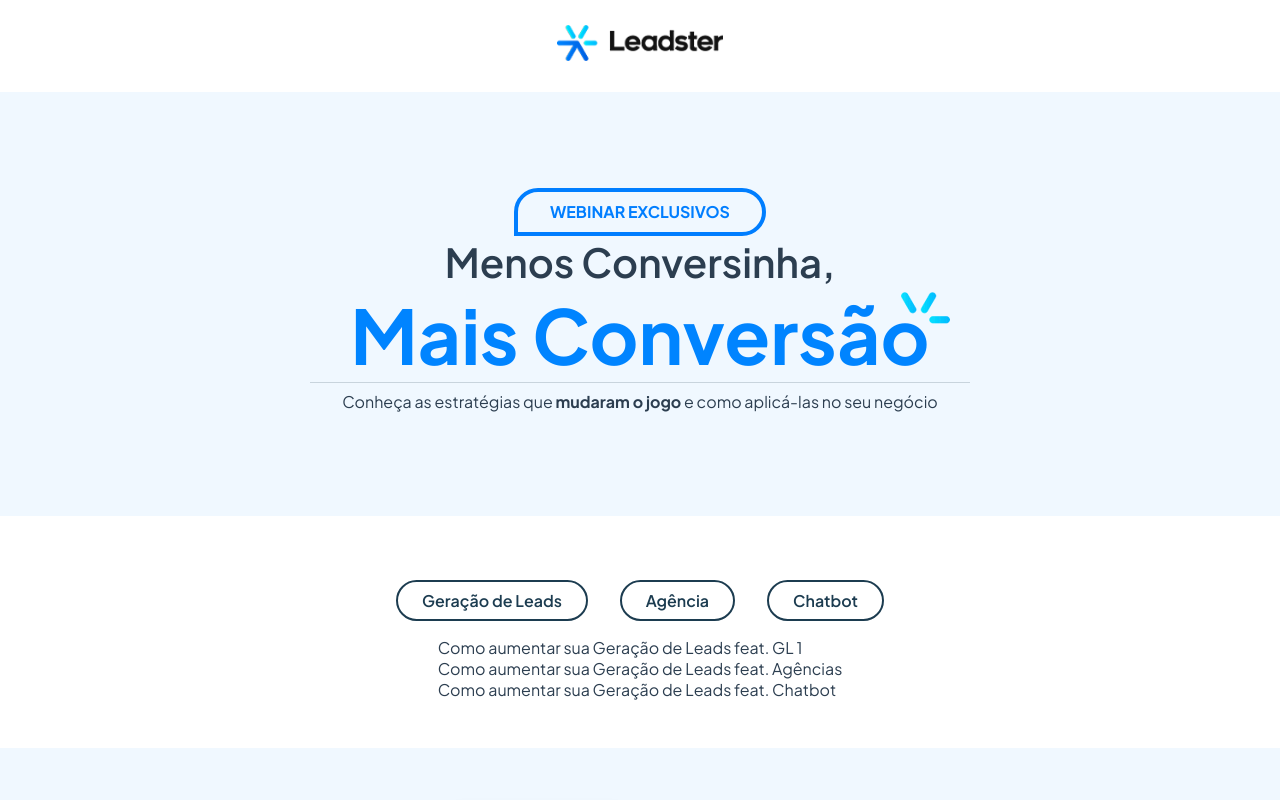
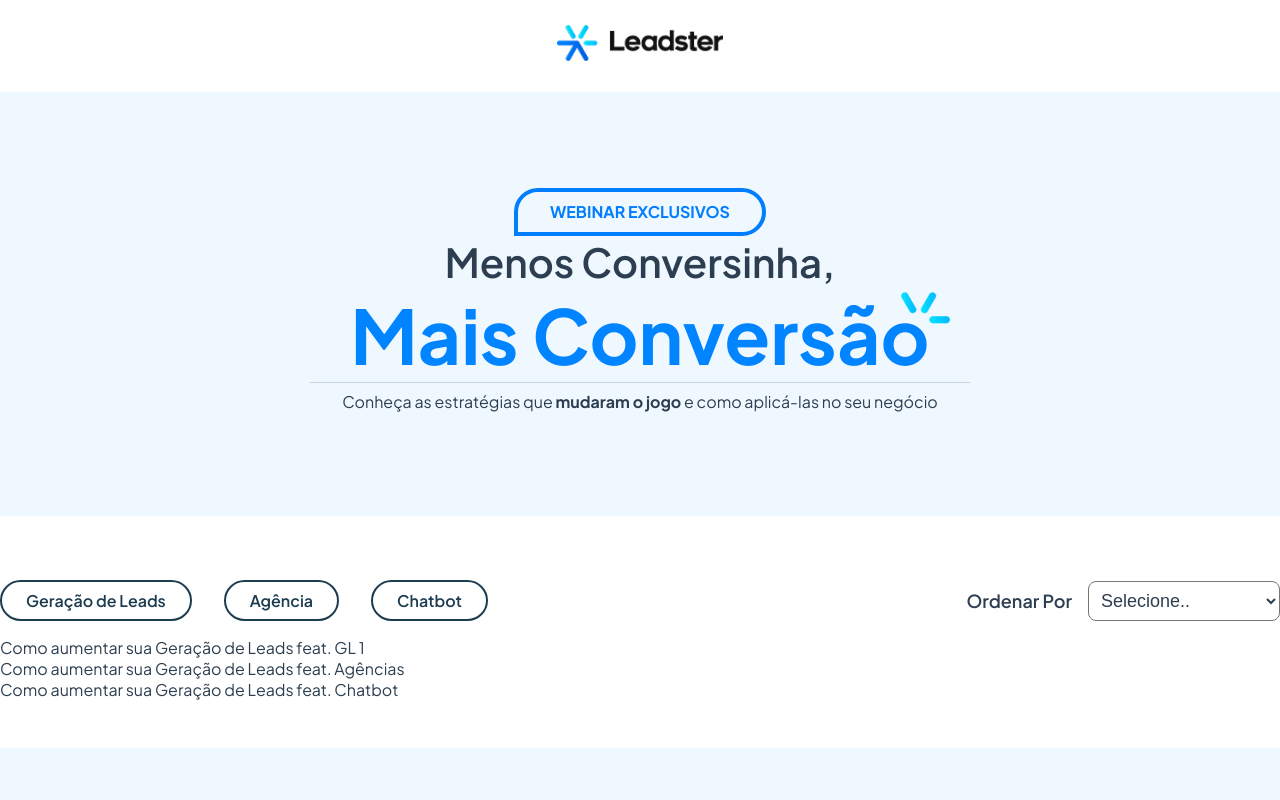
Before and after one commit to eltosilva/biblioteca-video, a Next.js app: page / in a window 1280 px wide. Shown: the top 800 px of the page. Built offline with nearby package versions, Linux system fonts and the light colour scheme.

Commit message:
Refatorando Filter

```diff
--- a/src/components/Home/Middle/index.tsx
+++ b/src/components/Home/Middle/index.tsx
@@ -1,10 +1,11 @@
 'use client'
 
-import Filter, { Comparable, filterFactory } from '@/components/shared/Filter';
-import { ContainerMiddle } from './styles';
+import Filter, { ComparatorFilter } from '@/components/shared/Filter';
+import { ContainerMiddle, ToolBar } from './styles';
 import { Row } from '@/components/shared/Styles';
-import { Theme, Video, videos } from '@/dados'
+import { IVideo, ThemeComparator, videos } from '@/dados'
 import { useState } from 'react';
+import Stage from '@/components/shared/Stage';
 
 const themes = extractThemes()
 
@@ -15,11 +16,12 @@ export default function Middle() {
   return (
     <Row>
       <ContainerMiddle>
+        <ToolBar>
+          <Filter name='filter-videos' originalList={videos} comparatorList={extractThemes()} setStatus={setList} />
+          <Stage />
+        </ToolBar>
         <div>
-          {Filter<Video, Theme>({name: 'filter-videos',originalList: videos, comparableList: extractThemes(), setStatus: setList})}
-        </div>
-        <div>
-          {list.map(item => (<p>{item.title}</p>))}
+          {list.map(item => (<p key={item.title}>{item.title}</p>))}
         </div>
       </ContainerMiddle>
     </Row>
@@ -28,25 +30,15 @@ export default function Middle() {
 
 function extractThemes() {
 
-  const themes = [] as Theme[]
+  const comparators = [] as ComparatorFilter<IVideo>[]
 
-  for (let video of videos) {
-    const have = themes.some(theme => theme.equals(video.theme))
+  for (let video of videos){
+    const have = comparators.some( comparator => comparator.label === video.theme)
 
-    if (!have)
-      themes.push(video.theme)
+    if(!have)
+      comparators.push(new ThemeComparator(video.theme))
   }
 
-  return themes
+  return comparators
+
 }
-
-/**
-<Row>
-  <ContainerMiddle>
-    <Filter filters={temas} onClick={fnClick}>
-      <Order />
-    </Filter>
-    <Pagination list={list} sizePage={9} />
-  </ContainerMiddle>
-</Row>
- */
--- a/src/components/Home/Middle/styles.tsx
+++ b/src/components/Home/Middle/styles.tsx
@@ -6,5 +6,9 @@ import { styled } from 'styled-components'
 export const ContainerMiddle = styled(Container)`
   display: flex;
   flex-direction: column;
-  align-items: center;
 `
+
+export const ToolBar = styled.div`
+  display: flex;
+  justify-content: space-between;
+`
--- a/src/components/shared/Filter/index.tsx
+++ b/src/components/shared/Filter/index.tsx
@@ -1,45 +1,38 @@
 import { Dispatch, SetStateAction } from 'react'
-import { BoxFilter, ContainerFilter, ListFilter } from './styles'
+import { LabelFilter, ListFilter, RadioFilter } from './styles'
 
-export default function Filter<S extends Selectable, C extends Comparable>({ name, originalList, comparableList, setStatus }: IPropsFilter<S, C>) {
+export default function Filter<S, C extends ComparatorFilter<S>>({ name, originalList, comparatorList, setStatus }: IPropsFilter<S, C>) {
 
   return (
-    <ContainerFilter>
-      <ListFilter>
-        {comparableList.map((comparable, index) => {
-          const fn = filterFactory<S>(comparable)
+    <ListFilter>
+      {comparatorList.map((comparator, index) => {
+        const fn = filterFactory<S>(comparator)
 
-          return (
-            <BoxFilter>
-              <input type='radio' id={name + index} name={name} onChange={() => setStatus(fn(originalList))} />
-              <label htmlFor={name + index}>{comparable.description}</label>
-            </BoxFilter>
-          )
-        })}
-      </ListFilter>
-    </ContainerFilter>
+        return (
+          <li key={name + index}>
+            <RadioFilter type='radio' id={name + index} name={name} onChange={() => setStatus(fn(originalList))} />
+            <LabelFilter htmlFor={name + index}>{comparator.label}</LabelFilter>
+          </li>
+        )
+      })}
+    </ListFilter>
   )
 }
 
-interface IPropsFilter<S extends Selectable, C extends Comparable> {
+interface IPropsFilter<S, C extends ComparatorFilter<S>> {
   originalList: S[],
-  comparableList: C[],
+  comparatorList: C[],
   setStatus: Dispatch<SetStateAction<S[]>>,
   name: string
 }
 
-//Dispatch<SetStateAction<V[]>>
-export interface Comparable {
-  description: string
-  equals(object: Comparable): boolean
+export interface ComparatorFilter<T> {
+  label: string,
+  compareTo(object: T): boolean
 }
 
-export interface Selectable {
-  select(object: Comparable): boolean
-}
-
-export function filterFactory<T extends Selectable>(standard: Comparable) {
+function filterFactory<T>(standard: ComparatorFilter<T>) {
   return (objects: T[]) => {
-    return objects.filter(object => object.select(standard))
+    return objects.filter(object => standard.compareTo(object))
   }
 }
--- a/src/components/shared/Filter/styles.tsx
+++ b/src/components/shared/Filter/styles.tsx
@@ -1,13 +1,7 @@
 'use client'
 
 import { styled } from 'styled-components'
-import { Container } from '../Styles'
 
-export const ContainerFilter = styled(Container)`
-  display: flex;
-  justify-content: space-between;
-
-  `
 export const ListFilter = styled.ul`
   display: flex;
   justify-content: space-between;
@@ -15,32 +9,28 @@ export const ListFilter = styled.ul`
   list-style: none;
   padding: 1rem 0;
 `
+export const LabelFilter = styled.label`
+  display: inline-block;
+  border: solid 2px #1c3c50;
+  border-radius: 1.5rem;
+  font-weight: 600;
+  color: #1c3c50;
+  padding: 0.5rem 1.5rem;
 
-export const BoxFilter = styled.li`
-  display: flex;
-
-  input[type="radio"] {
-    visibility: hidden;
-    width: 0;
-  }
-
-  label {
-    border: solid 2px #1c3c50;
-    border-radius: 1.5rem;
-    font-weight: 600;
-    color: #1c3c50;
-    padding: 0.5rem 1.5rem
-  }
-
-  input[type="radio"]:checked + label {
-    border: solid 2px #007eff;
-    background-color: #007eff;
-    color: #ffffff;
-  }
-
-  label:hover, input[type="radio"]:checked + label:hover {
+  &:hover {
     border: solid 2px #007eff;
     background-color: #ffffff;
     color: #007eff;
   }
 `
+
+export const RadioFilter = styled.input`
+  visibility: hidden;
+  width: 0;
+
+  &:checked + ${LabelFilter} {
+    border: solid 2px #007eff;
+    background-color: #007eff;
+    color: #ffffff;
+  }
+`
--- a/src/components/shared/Order/index.tsx
+++ b/src/components/shared/Stage/index.tsx
@@ -1,6 +1,9 @@
 import { Container } from './styles';
 
-export default function Order() {
+export default function Stage() {
+  let c: Organizeable = new Filha()
+
+
   return (
     <Container>
       <label htmlFor="">Ordenar Por</label>
@@ -12,3 +15,16 @@ export default function Order() {
     </Container>
   )
 }
+
+export enum EnumOrder {
+  ASC,
+  DESC
+}
+
+export class Organizeable {
+  static valorEstatico: string = 'Classe Organizable'
+}
+
+class Filha extends Organizeable {
+  static valorEstatico: string = 'Classe Filha'
+}
--- a/src/dados/index.tsx
+++ b/src/dados/index.tsx
@@ -1,70 +1,43 @@
-import { Comparable, Selectable } from '@/components/shared/Filter';
+import { ComparatorFilter } from '@/components/shared/Filter';
 
-const dados = [
+export interface IVideo {
+  url: string,
+  image: string,
+  title: string,
+  theme: string
+}
+
+export class ThemeComparator implements ComparatorFilter<IVideo> {
+
+  constructor(private value: string){}
+
+  get label(): string {
+    return this.value
+  }
+
+  compareTo(object: IVideo): boolean {
+    return object.theme === this.value
+  }
+
+}
+
+export const videos: IVideo[] = [
   {
     url: '',
     image: '/img/thumbnail.png',
     title: 'Como aumentar sua Geração de Leads feat. GL 1',
-    tema: 'Geração de Leads'
+    theme: 'Geração de Leads'
   },
   {
     url: '',
     image: '/img/thumbnail.png',
     title: 'Como aumentar sua Geração de Leads feat. Agências',
-    tema: 'Agência'
+    theme: 'Agência'
   },
   {
     url: '',
     image: '/img/thumbnail.png',
     title: 'Como aumentar sua Geração de Leads feat. Chatbot',
-    tema: 'Chatbot'
+    theme: 'Chatbot'
   }
 ]
-
-export class Theme implements Comparable {
-
-  constructor(private _description: string){}
-
-  get description() {
-    return this._description
-  }
-
-  equals(object: Comparable): boolean {
-
-    if(!(object instanceof Theme))
-      return false
-
-    const o = object as Theme;
-
-    return o._description === this._description
-  }
-}
-
-export class Video implements Selectable {
-
-  constructor(private _url: string, private _title: string, private _image: string, private _theme: Theme){}
-
-  get url() {
-    return this._title
-  }
-
-  get title() {
-    return this._title
-  }
-
-  get image() {
-    return this._image
-  }
-
-  get theme() {
-    return this._theme
-  }
-
-  select(object: Comparable): boolean {
-    return this._theme.equals(object)
-  }
-}
-
-export const videos = dados.map(item => new Video(item.url, item.title, item.image, new Theme(item.tema)))
-
-dados.length = 0
--- a/src/types/props.tsx
+++ b/src/types/props.tsx
@@ -4,9 +4,9 @@ export interface IProps {
   children?: ReactNode
 }
 
-export interface IVideo {
+/* export interface IVideo {
   url: string,
   image: string,
   title: string,
   tema: string
-}
+} */
```
Also changed, not shown: src/components/shared/Stage/styles.tsx (renamed from src/components/shared/Order/styles.tsx).
